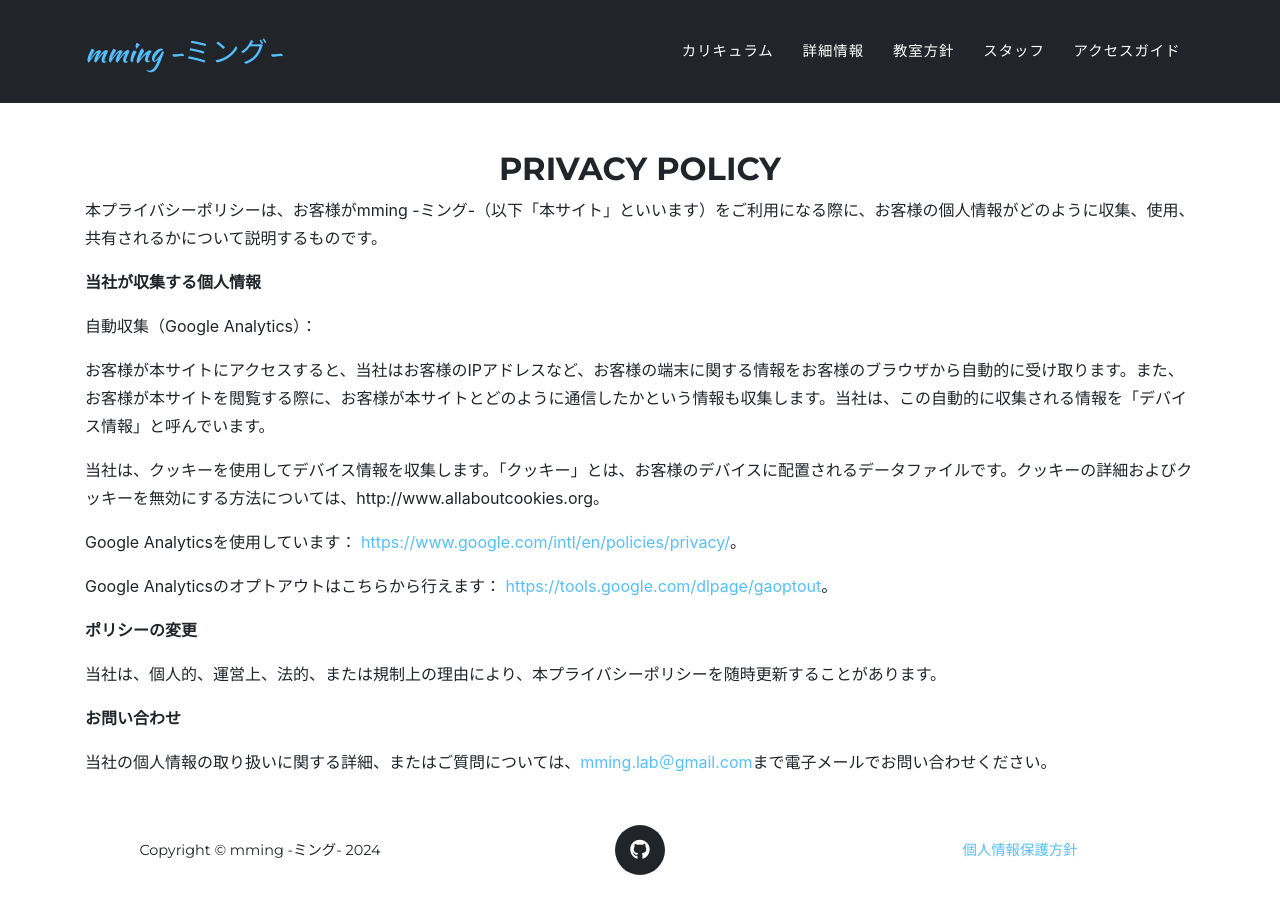
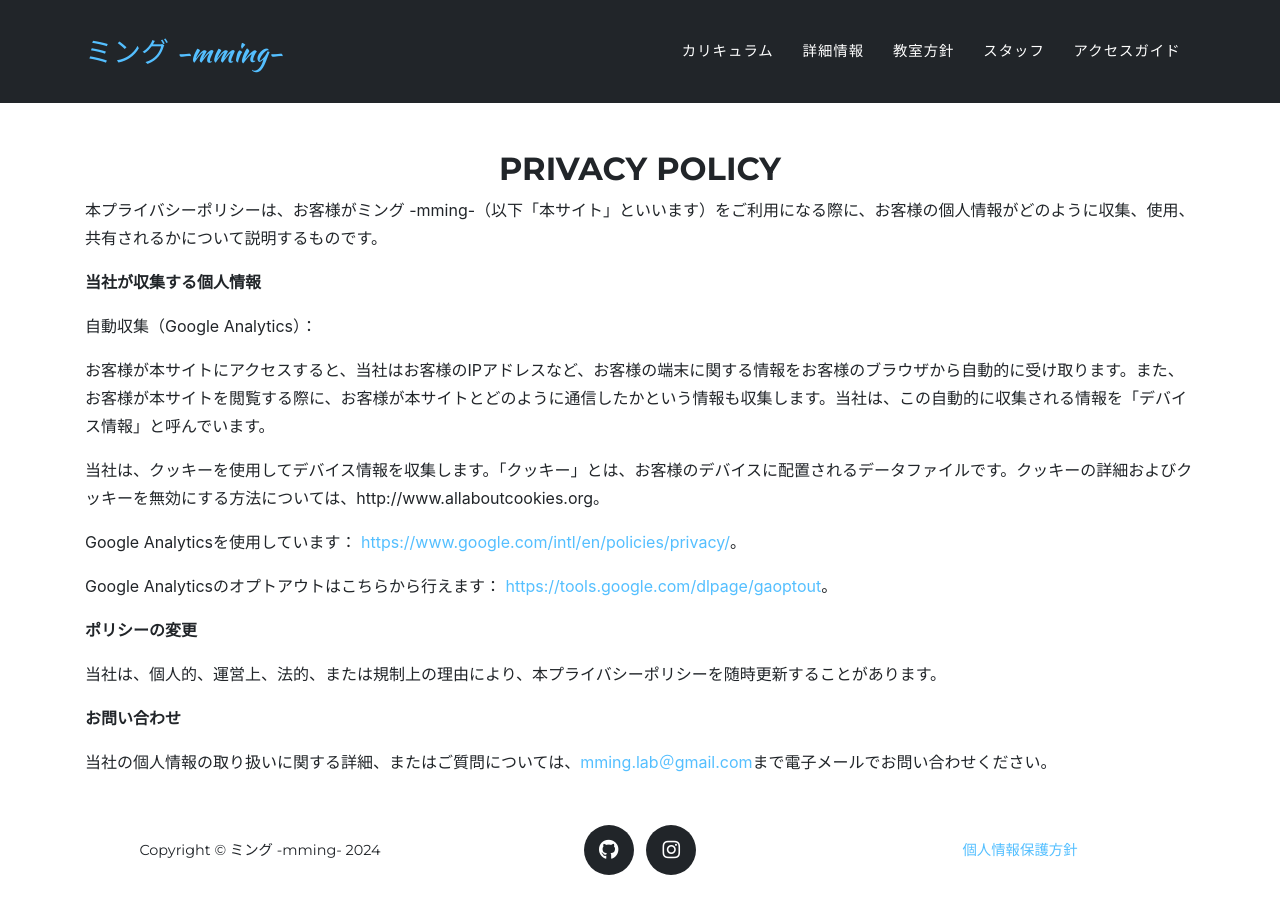
Before and after one commit to Mming-Lab/Mming-Lab.github.io, a Jekyll site: the page built from legal.md, in a window 1280 px wide. Built offline with Jekyll 4.4.1, drawn with Linux system fonts in a browser that asks for light colours; some web fonts are replaced.

```diff
--- a/_config.yml
+++ b/_config.yml
@@ -20,10 +20,10 @@ remote_theme: raviriley/agency-jekyll-theme
 url    : "" # サイトの基本ホスト名とプロトコル（例：http://example.com
 baseurl: "" # あなたのサイトのサブパス（例：/blog
 
-title      : "mming -ミング-"
+title      : "ミング -mming-"
 email      : "mming.lab＠gmail.com" #これはまた、電子メールでのお問い合わせフォームの送信先でもあります。
 description: "発達凸凹っ子対応クラスがあるプログラミング教室"
-author     : "mming -ミング-"
+author     : "ミング -mming-"
 # logo:     #任意、デフォルトはサイトタイトル
 # path: assets\img\clients\creative-market.jpg
 # height: 60 #px単位の高さ、デフォルトは52px
```
Also changed, not shown: _data/sitetext.yml (+4 -4 lines).
